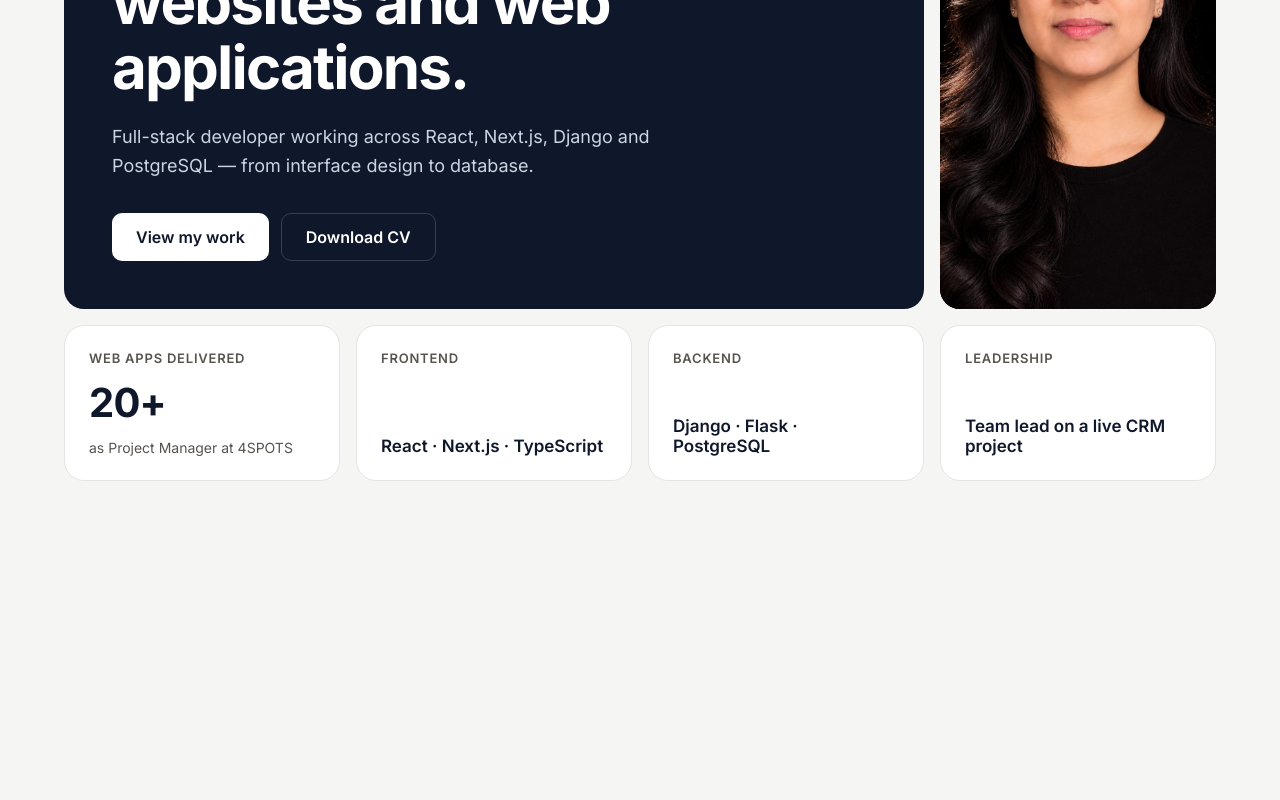
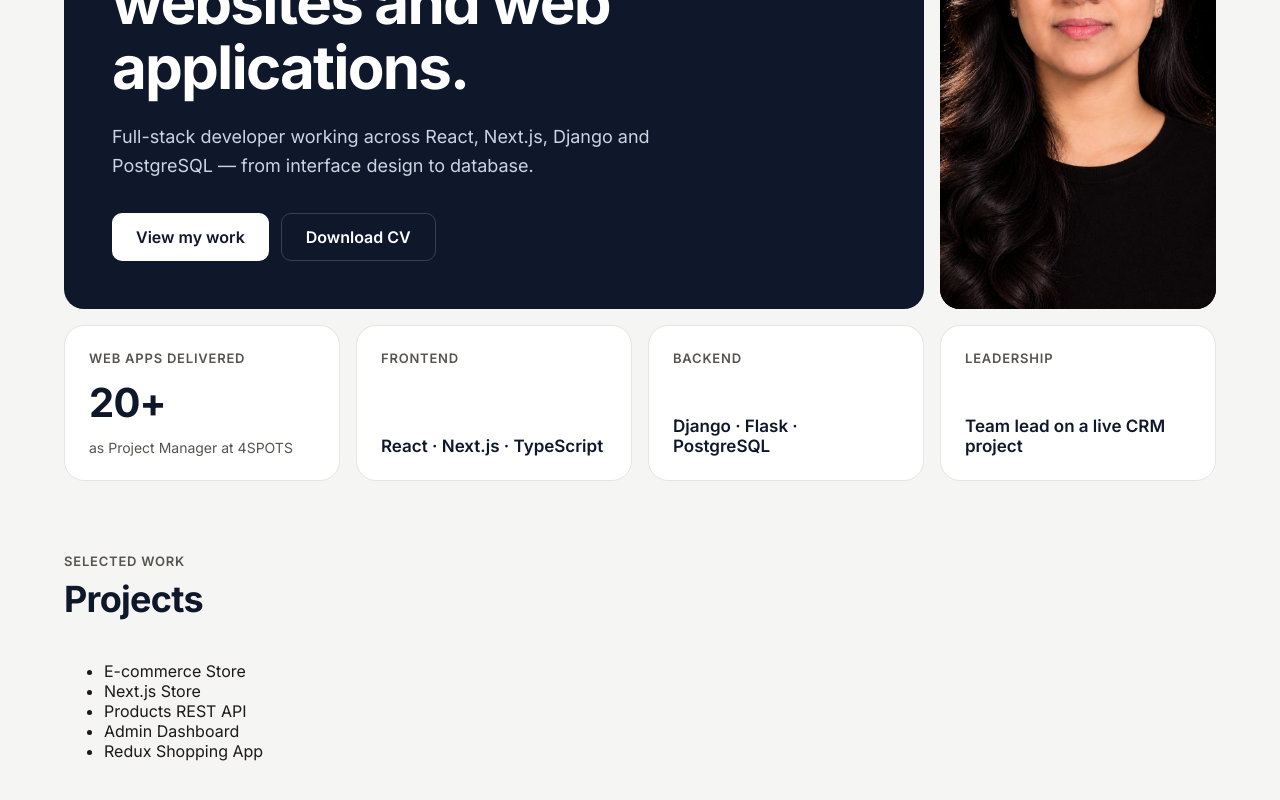
Before and after one commit to shijinanithin/portfolio, a Next.js app: page / in a window 1280 px wide. Shown: the part 288-1088 px from the top of the page. Before the commit the page ends 801 px from the top, so only its background shows below. Built offline with nearby package versions, Linux system fonts and the light colour scheme.

Commit message:
Add project data and projects section

```diff
--- /dev/null
+++ b/app/components/Projects.module.css
@@ -0,0 +1,23 @@
+.section {
+    margin-top: 72px;
+    display: flex;
+    flex-direction: column;
+    gap: 24px;
+}
+
+.eyebrow {
+    margin: 0 0 8px;
+    font-size: 13px;
+    font-weight: 600;
+    letter-spacing: 0.06em;
+    text-transform: uppercase;
+    color: var(--muted);
+}
+
+.title {
+    margin: 0;
+    font-size: 36px;
+    font-weight: 700;
+    letter-spacing: -0.02em;
+    color: var(--heading);
+}
--- /dev/null
+++ b/app/components/Projects.tsx
@@ -0,0 +1,18 @@
+import { projects } from "../data/projects";
+import styles from "./Projects.module.css";
+
+export default function Projects() {
+  return (
+    <section id="work" className={styles.section}>
+      <div>
+        <p className={styles.eyebrow}>Selected work</p>
+        <h2 className={styles.title}>Projects</h2>
+      </div>
+      <ul>
+        {projects.map((project) => (
+          <li key={project.title}>{project.title}</li>
+        ))}
+      </ul>
+    </section>
+  );
+}
--- /dev/null
+++ b/app/data/projects.ts
@@ -0,0 +1,54 @@
+export type Category = "fullstack" | "frontend" | "backend";
+
+export type Project = {
+  title: string;
+  label: string;
+  category: Category;
+  description: string;
+  tags: string[];
+  demoUrl?: string;
+  codeUrl?: string;
+};
+
+export const projects: Project[] = [
+  {
+    title: "E-commerce Store",
+    label: "Full-stack",
+    category: "fullstack",
+    description:
+      "Product search, user sign-up and login, profile and a session-based cart, with an admin panel to manage products.",
+    tags: ["Django", "PostgreSQL", "Bootstrap"],
+  },
+  {
+    title: "Next.js Store",
+    label: "Frontend",
+    category: "frontend",
+    description:
+      "Six-page store with product detail and cart, built with both App Router and Pages Router and deployed on Vercel.",
+    tags: ["Next.js", "React", "Vercel"],
+  },
+  {
+    title: "Products REST API",
+    label: "Backend",
+    category: "backend",
+    description:
+      "15 CRUD endpoints for products, categories and brands, structured with the Repository pattern and tested in Postman.",
+    tags: ["Flask", "PostgreSQL", "REST"],
+  },
+  {
+    title: "Admin Dashboard",
+    label: "Frontend · Dashboard",
+    category: "frontend",
+    description:
+      "Login, protected routes and full product and category management connected to a live API.",
+    tags: ["React", "Vite", "Material UI"],
+  },
+  {
+    title: "Redux Shopping App",
+    label: "Frontend",
+    category: "frontend",
+    description:
+      "Amazon-style shop with cart and product state managed in a central Redux Toolkit store.",
+    tags: ["React", "Redux Toolkit"],
+  },
+];
--- a/app/page.tsx
+++ b/app/page.tsx
@@ -1,9 +1,11 @@
 import Hero from "./components/Hero";
+import Projects from "./components/Projects";
 
 export default function Home() {
   return (
     <main className="container">
       <Hero />
+      <Projects />
     </main>
   );
 }
```
